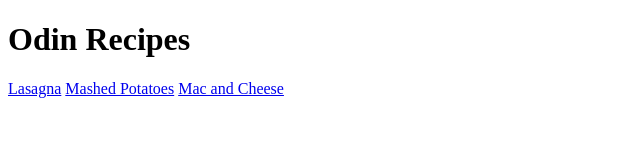
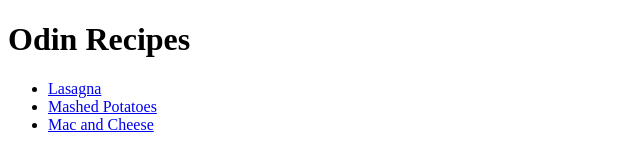
Before and after one commit to Danfeng-Danny-Wang/odin-recipes, a plain HTML site: page index.html in a window 1280 px wide. Shown: the whole page, without its empty margins (0-640 px from the left). Drawn offline with Linux system fonts and the light colour scheme.

Commit message:
Make three recipes into a list
Three recipes are now in a unordered list; they are not in
one line anymore.

```diff
--- a/index.html
+++ b/index.html
@@ -7,8 +7,10 @@
 </head>
 <body>
     <h1>Odin Recipes</h1>
-    <a href="./recipes/lasagna.html">Lasagna</a>
-    <a href="./recipes/mashed-potatoes.html">Mashed Potatoes</a>
-    <a href="./recipes/mac-and-cheese.html">Mac and Cheese</a>
+    <ul>
+    <li><a href="./recipes/lasagna.html">Lasagna</a></li>
+    <li><a href="./recipes/mashed-potatoes.html">Mashed Potatoes</a></li>
+    <li><a href="./recipes/mac-and-cheese.html">Mac and Cheese</a></li>
+    </ul>
 </body>
 </html>
```
